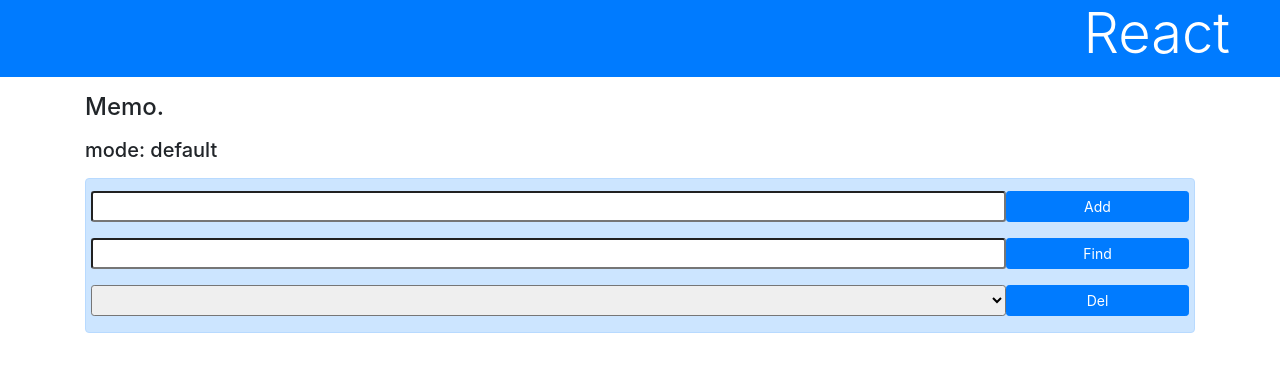
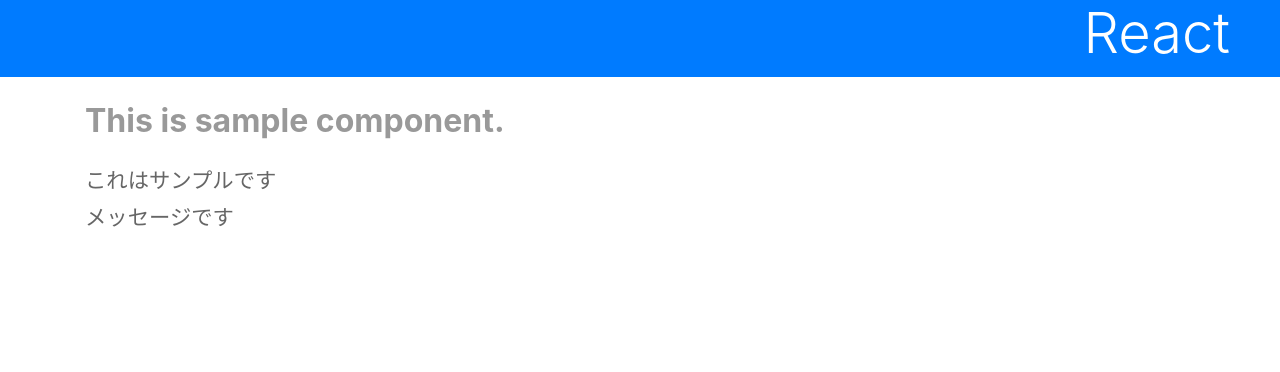
Before and after one commit to thirota/react_app, a React (Create React App) app: page / in a window 1280 px wide. Shown: the top 372 px of the page. Built offline with nearby package versions, Linux system fonts and the light colour scheme.

Commit message:
Sample App component p.151

```diff
--- a/src/App.js
+++ b/src/App.js
@@ -1,17 +1,17 @@
+import React, {Component} from 'react'
 import './App.css';
-import MemoPage from './memo/MemoPage'
 
-function App() {
-  return (
-    <div>
+class App extends Component {
+  render() {
+    return <div>
       <h1 className="bg-primary text-white display-4">React</h1>
       <div className="container">
-        <h4 className="my-3">Memo.</h4>
-        <MemoPage/>
+        <p className="subtitle">This is sample component.</p>
+        <p>これはサンプルです</p>
+        <p>メッセージです</p>
       </div>
     </div>
-  )
-
+  }
 }
 
 export default App;
```
